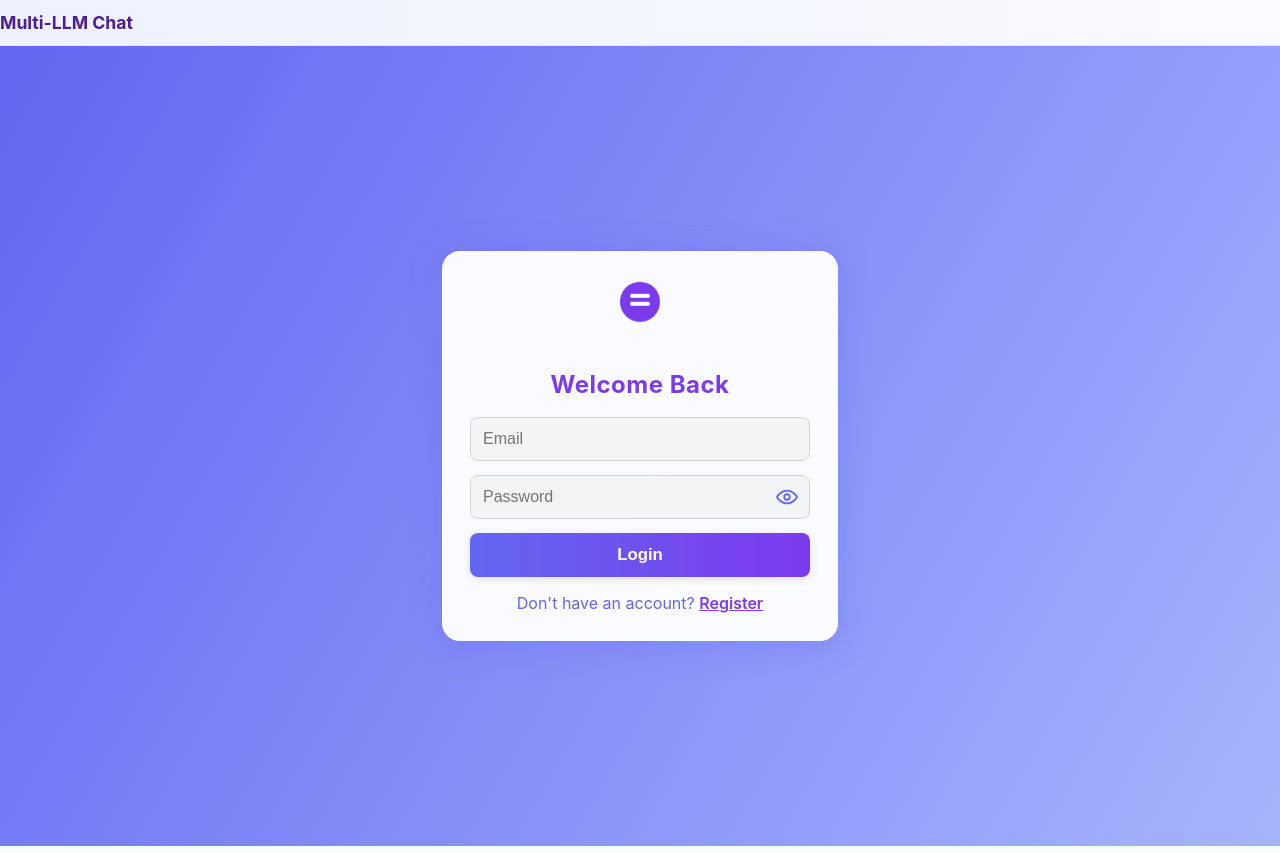
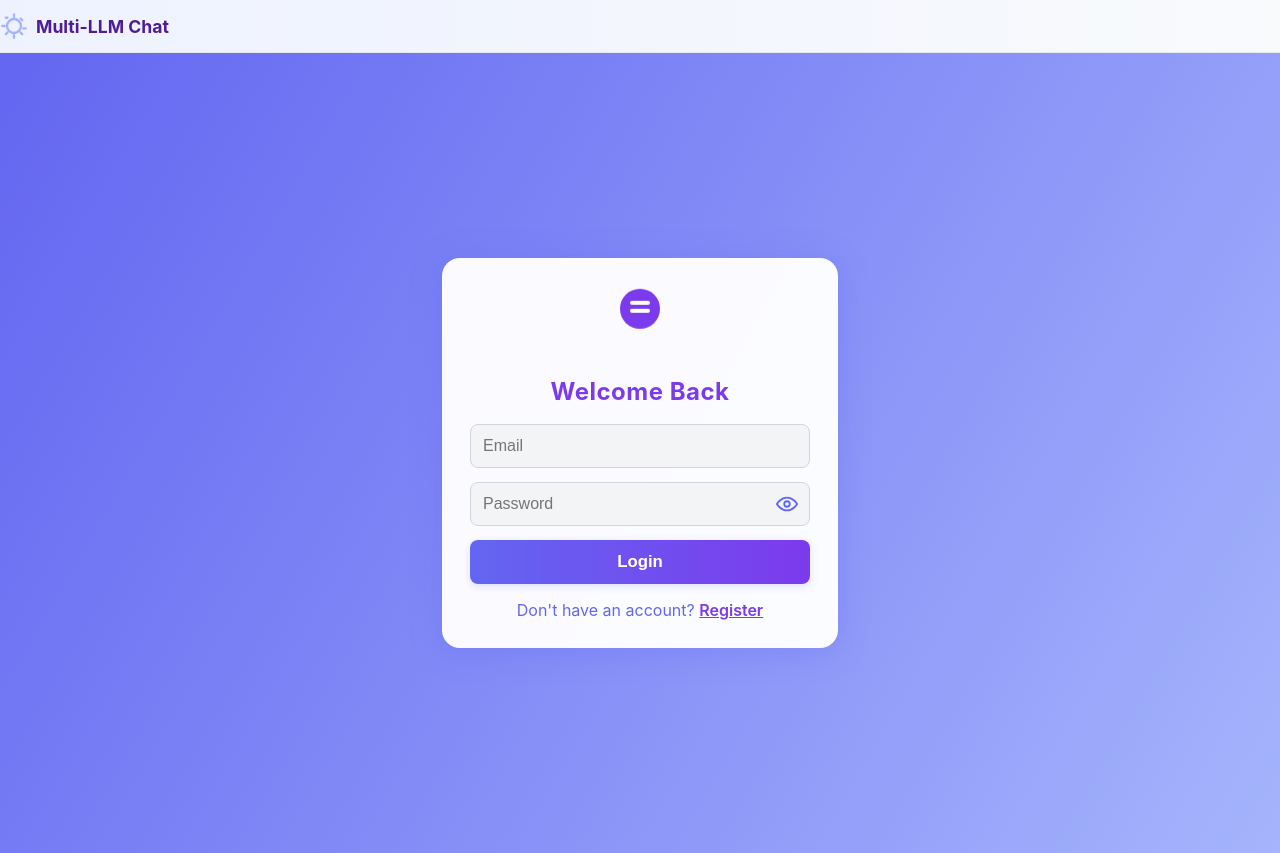
Before and after one commit to Subhadeep1999/multi-chat-llm-ui, an Angular app: page / in a window 1280 px wide. Built offline with nearby package versions, Linux system fonts and the light colour scheme.

Commit message:
feat: update header layout with icon and remove title from chat area

```diff
--- a/src/app/app.html
+++ b/src/app/app.html
@@ -1,7 +1,12 @@
 
 <header class="app-header">
   <div class="header-inner">
-    <div class="left">
+    <div class="left" style="display: flex; align-items: center; gap: 8px;">
+      <svg width="28" height="28" viewBox="0 0 24 24" fill="none" xmlns="http://www.w3.org/2000/svg">
+        <path
+          d="M12 2v2m0 16v2m8-8h2M2 12H4m13.657-6.343l1.414 1.414M4.929 19.071l1.414-1.414m0-12.728L4.929 4.929m12.728 12.728l1.414 1.414M12 6a6 6 0 100 12 6 6 0 000-12z"
+          stroke="#a5b4fc" stroke-width="2" stroke-linecap="round" stroke-linejoin="round" />
+      </svg>
       <h2 class="brand">{{ appName }}</h2>
     </div>
     <div class="right" *ngIf="!isLoginRoute">
--- a/src/app/app.ts
+++ b/src/app/app.ts
@@ -1,6 +1,5 @@
 import { Component } from '@angular/core';
 import { RouterOutlet, Router } from '@angular/router';
-import { ToastComponent } from './shared/components/toast/toast.component';
 import { LogoutConfirmComponent } from './shared/components/logout-confirm/logout-confirm.component';
 import { ToastService } from './core/services/toast.service';
 import { AuthService } from './core/services/auth.service';
@@ -9,7 +8,7 @@ import { CommonModule } from '@angular/common';
 @Component({
   selector: 'app-root',
   standalone: true,
-  imports: [CommonModule, RouterOutlet, ToastComponent, LogoutConfirmComponent],
+  imports: [CommonModule, RouterOutlet, LogoutConfirmComponent],
   templateUrl: './app.html',
   styleUrls: ['./app.css']
 })
--- a/src/app/pages/chat/chat.component.css
+++ b/src/app/pages/chat/chat.component.css
@@ -239,7 +239,6 @@ html, body {
 	-webkit-background-clip: text;
 	-webkit-text-fill-color: transparent;
 	background-clip: text;
-	text-fill-color: transparent;
 	margin-bottom: 8px;
 }
 .welcome-message p {
@@ -281,7 +280,6 @@ html, body {
 	-webkit-background-clip: text;
 	-webkit-text-fill-color: transparent;
 	background-clip: text;
-	text-fill-color: transparent;
 	margin-bottom: 8px;
 }
 .welcome-message p {
@@ -348,7 +346,6 @@ html, body {
 	-webkit-background-clip: text;
 	-webkit-text-fill-color: transparent;
 	background-clip: text;
-	text-fill-color: transparent;
 	display: inline-block;
 }
 .indigo-btn {
--- a/src/app/pages/chat/chat.component.html
+++ b/src/app/pages/chat/chat.component.html
@@ -30,12 +30,7 @@
   <!-- Main Chat Area -->
   <main class="chat-area chat-window-redesign">
     <div class="chat-header-bar">
-      <svg width="32" height="32" viewBox="0 0 24 24" fill="none" xmlns="http://www.w3.org/2000/svg">
-        <path
-          d="M12 2v2m0 16v2m8-8h2M2 12H4m13.657-6.343l1.414 1.414M4.929 19.071l1.414-1.414m0-12.728L4.929 4.929m12.728 12.728l1.414 1.414M12 6a6 6 0 100 12 6 6 0 000-12z"
-          stroke="#a5b4fc" stroke-width="2" stroke-linecap="round" stroke-linejoin="round" />
-      </svg>
-      <h2 class="app-title-gradient">Multi-LLM Chat</h2>
+      <!-- Removed title and icon from main chat header -->
     </div>
     <div class="chat-scrollable">
       <ng-container *ngIf="activeConversation; else noConversation">
```
